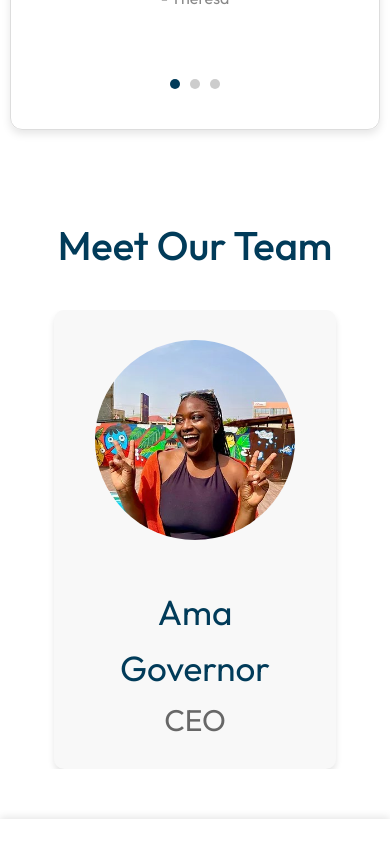
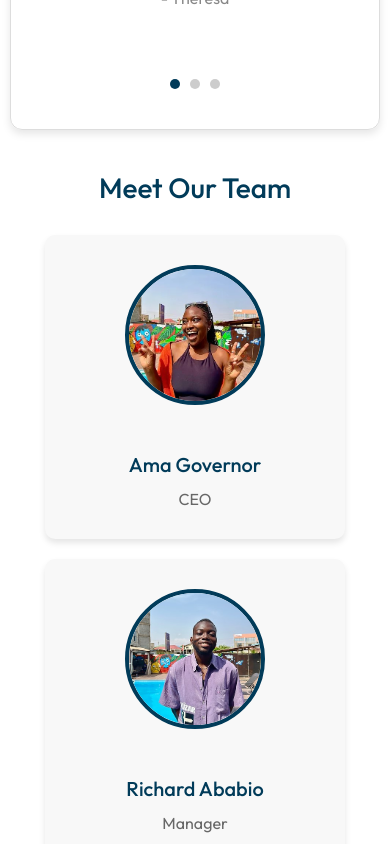
Before and after one commit to kaidoverse/swimweb, a React (Vite) app: page / in a window 390 px wide. Shown: the part 5540-6384 px from the top of the page. Built offline with nearby package versions, Linux system fonts and the light colour scheme.

Commit message:
updated meeteam style

```diff
--- a/src/Components/MeetTeam/MeetTeam.css
+++ b/src/Components/MeetTeam/MeetTeam.css
@@ -1,6 +1,19 @@
+/* Section container */
 .meet-our-team {
-  padding: 50px 10%;
+  padding-top: 0;
+  padding-bottom: 8rem;
+  padding-left: 1rem;
+  padding-right: 1rem;
   text-align: center;
+  opacity: 0;
+  transform: translateY(60px);
+  transition: opacity 0.8s ease, transform 0.8s ease;
+  box-sizing: border-box;
+}
+
+.meet-our-team.visible {
+  opacity: 1;
+  transform: translateY(0);
 }
 
 .meet-our-team h2 {
@@ -10,38 +23,51 @@
   margin-bottom: 40px;
 }
 
+/* Outer carousel container */
 .team-carousel {
-  position: relative;
-  overflow: hidden;
+  width: 100%;
 }
 
+/* Inner flex container */
 .team-members-container {
-  overflow-x: auto;
-  -webkit-overflow-scrolling: touch;
+  width: 100%;
+  max-width: 1200px;
+  margin: 0 auto;
   display: flex;
-  gap: 30px;
+  justify-content: center;
 }
 
 .team-members-slider {
   display: flex;
-  list-style: none;
+  flex-wrap: wrap;
+  justify-content: center;
+  gap: 30px;
   padding: 0;
   margin: 0;
+  list-style: none;
   width: 100%;
-  flex-wrap: nowrap;
 }
 
 .team-members-slider li {
-  flex: 0 0 100%;
-  padding: 0 15px;
+  flex: 1 1 280px;
+  max-width: 300px;
   box-sizing: border-box;
 }
 
 .team-member {
   background-color: #f8f8f8;
   border-radius: 10px;
-  padding: 30px;
+  padding: 30px 20px;
   box-shadow: 0 4px 6px rgba(0, 0, 0, 0.1);
+  text-align: center;
+  transition: transform 0.3s ease;
+}
+
+.team-member h3 {
+  font-size: 1.25rem;
+  font-weight: 500;
+  color: #002b44;
+  /* margin: 0.5rem 0; */
 }
 
 .member-image {
@@ -50,26 +76,76 @@
   border-radius: 50%;
   object-fit: cover;
   margin-bottom: 20px;
+  border: 4px solid #013b59;
 }
 
 .team-member h3 {
-  font-size: 35px;
+  font-size: 28px;
   color: #013b59;
-  margin-bottom: 5px;
+  margin-bottom: 8px;
 }
 
 .member-role {
-  font-size: 30px;
+  font-size: 20px;
   font-weight: 400;
   color: #676767;
 }
 
-.nav-button {
-  display: none;
+@media (max-width: 1024px) {
+  .meet-our-team h2 {
+    font-size: 32px;
+    margin-bottom: 30px;
+  }
+
+  .member-image {
+    width: 180px;
+    height: 180px;
+  }
+
+  .team-member h3 {
+    font-size: 24px;
+  }
+
+  .member-role {
+    font-size: 18px;
+  }
 }
 
-@media (min-width: 768px) {
-  .team-members-slider li {
-    flex: 0 0 33.33%;
+@media (max-width: 768px) {
+  .meet-our-team h2 {
+    font-size: 28px;
+    margin-bottom: 30px;
+  }
+
+  .member-image {
+    width: 160px;
+    height: 160px;
+  }
+
+  .team-member h3 {
+    font-size: 22px;
+  }
+
+  .member-role {
+    font-size: 17px;
+  }
+
+  .team-members-slider {
+    gap: 20px;
   }
 }
+
+@media (max-width: 480px) {
+  .member-image {
+    width: 140px;
+    height: 140px;
+  }
+
+  .team-member h3 {
+    font-size: 20px;
+  }
+
+  .member-role {
+    font-size: 16px;
+  }
+}
--- a/src/Components/MeetTeam/MeetTeam.jsx
+++ b/src/Components/MeetTeam/MeetTeam.jsx
@@ -1,13 +1,13 @@
-import React from 'react';
+import React, { useEffect, useRef, useState } from 'react';
 import './MeetTeam.css';
 import ceo from '../../assets/ceo.jpeg';
 import manager from '../../assets/manager.jpeg';
 import instructer from '../../assets/instructer.jpeg';
 
 const teamMembers = [
-    { name: "Ama Governor", role: "CEO", image: ceo },
-    { name: "Richard Ababio", role: "Manager", image: manager },
-    { name: "Firdaus & Zoey", role: "Instructors", image: instructer }
+    { name: 'Ama Governor', role: 'CEO', image: ceo },
+    { name: 'Richard Ababio', role: 'Manager', image: manager },
+    { name: 'Firdaus & Zoey', role: 'Instructors', image: instructer }
 ];
 
 const TeamMember = ({ name, role, image }) => (
@@ -19,8 +19,32 @@ const TeamMember = ({ name, role, image }) => (
 );
 
 const MeetOurTeam = () => {
+    const sectionRef = useRef(null);
+    const [isVisible, setIsVisible] = useState(false);
+
+    useEffect(() => {
+        const observer = new IntersectionObserver(
+            ([entry]) => {
+                if (entry.isIntersecting) {
+                    setIsVisible(true);
+                    observer.unobserve(entry.target);
+                }
+            },
+            { threshold: 0.3 }
+        );
+
+        if (sectionRef.current) observer.observe(sectionRef.current);
+
+        return () => {
+            if (sectionRef.current) observer.unobserve(sectionRef.current);
+        };
+    }, []);
+
     return (
-        <div className="meet-our-team">
+        <div
+            className={`meet-our-team ${isVisible ? 'visible' : ''}`}
+            ref={sectionRef}
+        >
             <h2>Meet Our Team</h2>
             <div className="team-carousel">
                 <div className="team-members-container">
```
